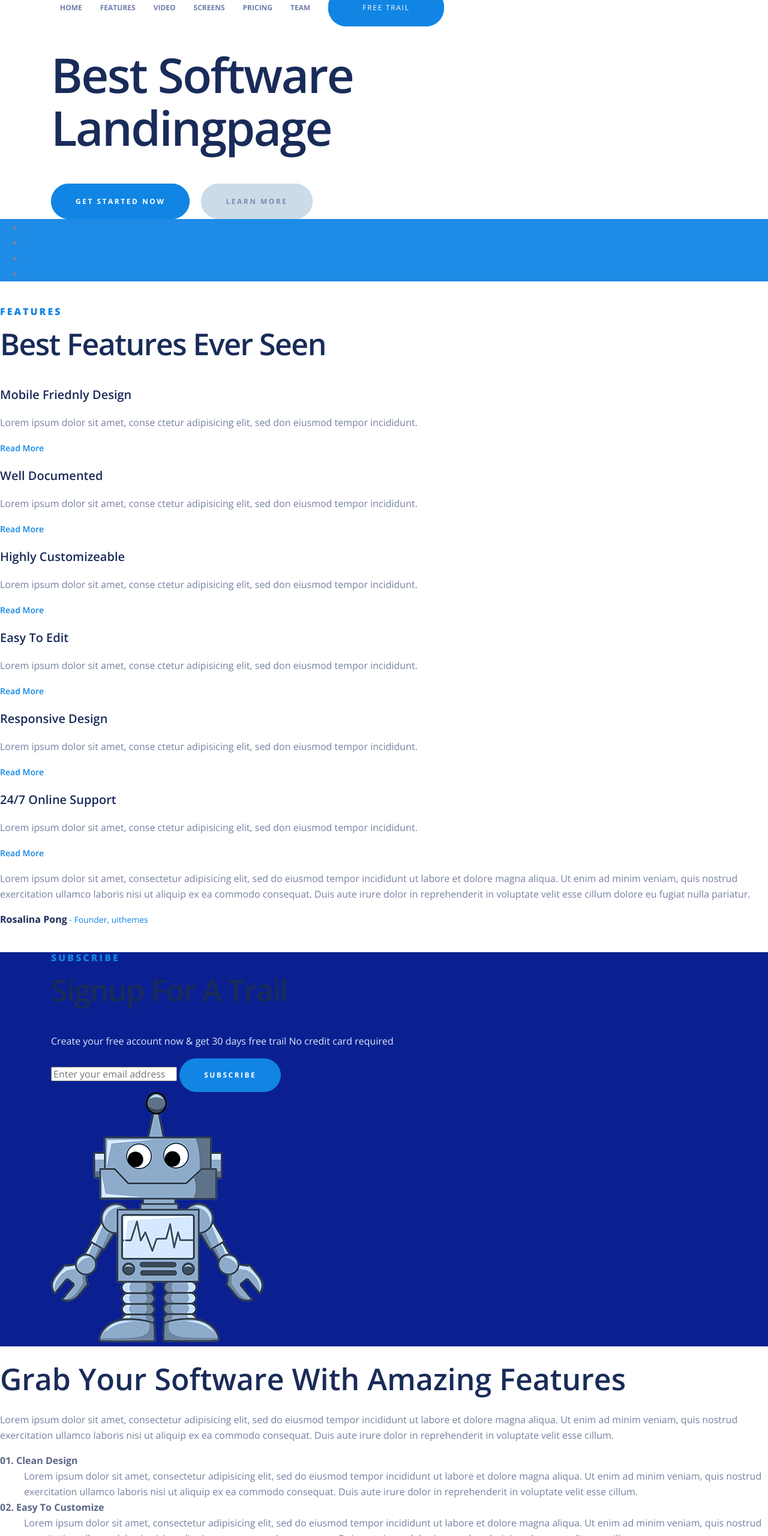
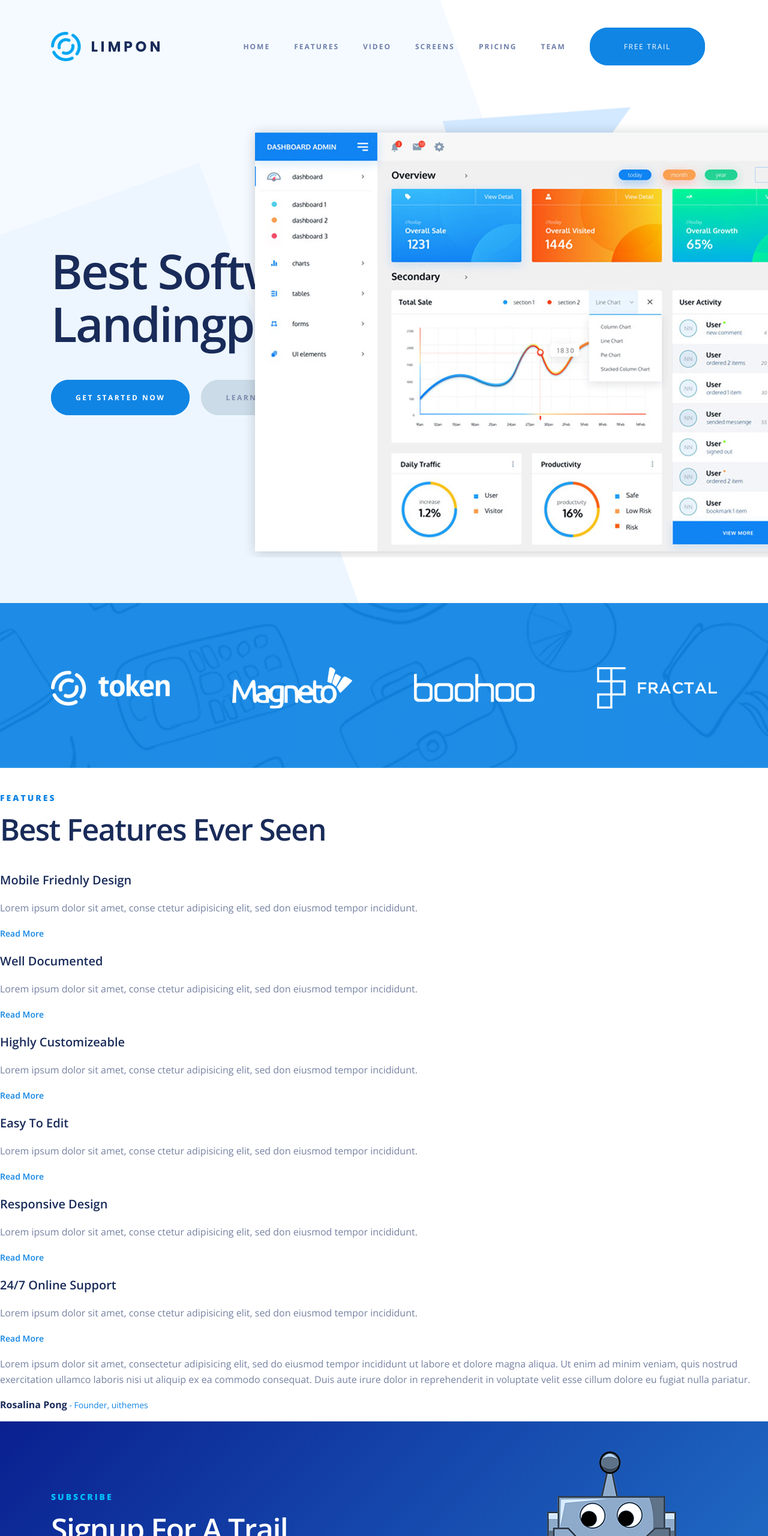
Before and after one commit to liamina027/Limpon, a plain HTML site: page index.html in a window 1280 px wide. Shown: the top 2560 px of the page at 60% size. Drawn offline with nearby package versions, Linux system fonts and the light colour scheme.

Commit message:
html, css, img

```diff
--- a/css/style.css
+++ b/css/style.css
@@ -9,6 +9,7 @@ a {
     text-decoration: none;
 }
 
+/*TITLES*/
 h1 {
     font-size: 80px;
     font-weight: 600;
@@ -18,7 +19,6 @@ h1 {
     max-width: 540px;
     margin-bottom: 65px;
 }
-
 .title-50 {
     font-size: 50px;
     font-weight: 600;
@@ -26,7 +26,6 @@ h1 {
     line-height: 1.2;
     letter-spacing: -1.5px;
 }
-
 .title-50>span {
     font-size: 16px;
     font-weight: 800;
@@ -36,7 +35,6 @@ h1 {
     display: block;
     margin-bottom: 14px;
 }
-
 .title-40 {
     font-size: 40px;
     font-weight: 600;
@@ -44,7 +42,6 @@ h1 {
     line-height: 1.2;
     letter-spacing: -1.1px;
 }
-
 .title-40>span {
     font-size: 18px;
     font-weight: 800;
@@ -54,20 +51,28 @@ h1 {
     display: block;
     margin-bottom: 20px;
 }
-
 .title-h2 {
     font-size: 50px;
     font-weight: 600;
     color: #192b59;
 }
-
 .page-stat .title-50, .page-screen .title-40, .page-plans .title-40 {
     text-align: center;
     margin: 0 auto;
 }
-
 .page-stat .title-50 {
     max-width: 500px;
+}
+.page-grid .title-50>span, .page-subscribe .title-50>span {
+    font-size: 14px;
+}
+.page-subscribe .title-50>span {
+    color: #00bffe;
+}
+.page-subscribe .title-50 {
+    color: #fff;
+    margin: 0;
+    margin-bottom: 30px;
 }
 
 .wrap {
@@ -75,28 +80,7 @@ h1 {
     margin: 0 auto;
 }
 
-.nav {
-    font-size: 12px;
-    font-weight: 700;
-    text-transform: uppercase;
-    list-style-type: none;
-    margin: 0;
-    padding: 0;
-    display: flex;
-}
-
-.nav>li {
-    padding: 0 15px;
-}
-
-.nav-item {
-    color: #6e7ea9;
-}
-
-.btn-group a + a {
-    margin-left: 15px;
-}
-
+/*BUTTONS*/
 .btn-primary {
     font-size: 12px;
     font-weight: 700;
@@ -108,12 +92,10 @@ h1 {
     border-radius: 30px;
     padding: 20px 40px;
 }
-
 .btn-primary:hover {
     color: #1085e4;
-    background-color: #fff;
+    background-color: transparent;
 }
-
 .btn-secondary {
     font-size: 12px;
     font-weight: 700;
@@ -125,17 +107,14 @@ h1 {
     border-radius: 30px;
     padding: 20px 40px;
 }
-
 .btn-secondary:hover {
     background-color: #fff;
 }
-
 .btn-free {
     font-weight: 400;
     padding: 22px 56px;
     letter-spacing: 1.7px;
 }
-
 .btn-info {
     font-size: 12px;
     font-weight: 700;
@@ -147,48 +126,157 @@ h1 {
     border-radius: 30px;
     padding: 20px 40px;
 }
+.btn-info:hover {
+    color: #fff;
+    border: 1px solid #94b4cc;
+    background-color: #94b4cc;
+}
 
+/*PAGE-HEADER*/
+.box-header {
+    display: flex;
+    justify-content: space-between;
+    align-items: center;
+    margin-bottom: 305px;
+}
+.logo {
+    display: block;
+    width: 181px;
+    height: 49px;
+    background-image: url("../img/logo.png");
+}
+.nav {
+    font-size: 12px;
+    font-weight: 700;
+    text-transform: uppercase;
+    list-style-type: none;
+    margin: 0;
+    padding: 0;
+    display: flex;
+}
+.nav>li {
+    padding: 0 20px;
+}
+.nav-item {
+    color: #6e7ea9;
+    letter-spacing: 2px;
+}
+.btn-group a + a {
+    margin-left: 15px;
+}
+.screen-img {
+    display: block;
+    background: url("../img/header-screen.png") no-repeat;
+    width: 895px;
+    height: 740px;
+    position: absolute;
+    right: 0;
+    top: 189px;
+}
+
+/*PAGE-COMPANY*/
+.list-company {
+    list-style-type: none;
+    margin: 0;
+    padding: 0;
+    display: flex;
+    justify-content: space-between;
+    align-items: center;
+    max-width: 1110px;
+    margin: 0 auto;
+}
+.list-company-item {
+    display: block;
+}
+.company-one {
+    background-image: url("../img/company1.png");
+    flex-basis: 198px;
+    height: 58px;
+}
+.company-two {
+    background-image: url("../img/company2.png");
+    flex-basis: 200px;
+    height: 69px;
+}
+.company-three {
+    background-image: url("../img/company3.png");
+    flex-basis: 201px;
+    height: 47px;
+}
+.company-four {
+    background-image: url("../img/company4.png");
+    flex-basis: 200px;
+    height: 69px;
+}
+
+/*PAGE-GRID*/
 .grid-item h3 {
     font-size: 20px;
     font-weight: 600;
     color: #192b59;
 }
-
 .grid-item a {
     font-size: 14px;
     font-weight: 600;
     color: #1085e4;
 }
-
 .grid-text span {
     font-size: 16px;
     font-weight: 700;
     color: #192b59;
 }
-
 .grid-text p:nth-of-type(2) {
     font-size: 14px;
     font-weight: 400;
     color: #1085e4;
 }
 
-.page-subscribe p {
-   color: #dfe8ff;
+/*PAGE-SUBSCRIBE*/
+.box-subscribe {
+    display: flex;
+    justify-content: space-between;
+    align-items: center;
+    max-width: 1110px;
+    margin: 0 auto;
+}
+.info-subscribe {
+    flex-basis: 440px;
+}
+.info-subscribe p {
+    font-size: 18px;
+    color: #dfe8ff;
+}
+.form-subscribe{
+    border: 1px solid #456dbd;
+    border-radius: 37px;
+    width: 537px;
+    height: 67px;
+    margin-top: 39px;
+    display: flex;
+    justify-content: space-around;
+}
+.form-subscribe input[type="email"] {
+    background-color: transparent;
+    border: none;
+    color: #b1c3ee;
+    font-size: 14px;
+    padding-left: 10px;
 }
 
+/*PAGE-SOFTWARE*/
 .page-software dt {
     font-size: 16px;
     font-weight: 700;
     color: #5a6789;
 }
 
+/*PAGE-STAT*/
 .list-stat {
     display: flex;
     justify-content: space-around;
     list-style-type: none;
     margin-top: 76px;
 }
-
 .list-stat>li {
     font-size: 12px;
     font-weight: 700;
@@ -197,7 +285,6 @@ h1 {
     letter-spacing: 2.7px;
     text-align: center;
 }
-
 .list-stat>li>span {
     font-size: 60px;
     color: #bacbdc;
@@ -206,6 +293,7 @@ h1 {
     margin-bottom: 23px;
 }
 
+/*PAGE-APP*/
 .page-app p:nth-of-type(2) {
     font-size: 16px;
     font-weight: 700;
@@ -213,6 +301,7 @@ h1 {
     text-transform: uppercase;
 }
 
+/*PAGE-ANALYTICS*/
 .page-analytics a {
     font-size: 12px;
     font-weight: 700;
@@ -221,6 +310,7 @@ h1 {
     background-color: #1085e4;
 }
 
+/*PAGE-ANALYTICS2*/
 .page-analytics2  a {
     font-size: 12px;
     font-weight: 700;
@@ -229,24 +319,24 @@ h1 {
     background-color: #1085e4;
 }
 
+/*PAGE-SCREEN*/
 .screen {
     margin-top: 70px;
     margin-bottom: -7px;
 }
 
+/*PAGE-CLIENTS*/
 .page-clients p {
     font-size: 14px;
     line-height: 24px;
     color: #8085b1;
 }
-
 .page-clients .name {
     font-size: 22px;
     font-weight: 600;
     line-height: 26px;
     color: #000958;
 }
-
 .page-clients .position {
     font-size: 14px;
     font-weight: 700;
@@ -256,19 +346,19 @@ h1 {
     display: block;
 }
 
+/*PAGE-PLANS*/
 .box-price {
     display: flex;
     justify-content: space-between;
-    padding-bottom: 120px;
+    margin-bottom: 120px;
+    margin-top: 80px;
 }
-
 .box-price-item {
     background-color: #f5faff;
-    margin-top: 83px;
-    padding: 69px 77px 97px 77px;
+    flex-basis: 32%;
+    padding: 90px 0 96px 0;
     position: relative;
 }
-
 .box-price-item::after {
     content: "";
     position: absolute;
@@ -280,82 +370,84 @@ h1 {
     border-top: 625px solid #edf4fb;
     border-right: 0px solid transparent;
 }
-
 .box-price-item.active::after {
-    content: "";
-    border: none;
+    display:none;
 }
-
 .box-price-item.active {
     background-color: #192b59;
     color: #fff;
 }
-
 .box-price-item ul {
     font-size: 14px;
     list-style-type: none;
     padding: 19px 0 32px 0;
 }
-
 .box-price-item ul>li {
     padding-bottom: 14px;
 }
-
 .box-price-item .title-h3 {
     font-size: 70px;
     font-weight: 700;
     color: #000958;
-    letter-spacing: -2.5px;
-    line-height: 0.93;
+    letter-spacing: -1px;
     margin: 0;
+    margin-bottom: 15px;
 }
-
+.box-price-item:nth-child(1) .title-h3 {
+    margin-bottom: 35px;
+}
 .box-price-item.active .title-h3 {
     color: #fff;
 }
-
 .box-price-item strong {
     font-size: 14px;
     font-weight: 700;
     color: #0084ff;
     text-transform: uppercase;
-    letter-spacing: 3px;
+    letter-spacing: 2.5px;
 }
-
 .box-price-item.active strong {
     color: #fff;
 }
-
 .box-price-item .title-h3>span {
     font-size: 20px;
-    letter-spacing: -0.7px;
 }
-
 .box-price-item .title-h3 span:nth-of-type(2) {
     color: #7b8ab2;
 }
 
 /*PAGE*/
+.page-header {
+    background: url("../img/header-bg.png") no-repeat;
+    background-size: cover;
+    padding: 53px 0 330px 0;
+    position: relative;
+}
 .page-company {
-    background-color: #1e8ce6;
+    background: url("../img/company-bg.png") no-repeat;
+    background-size: cover;
+    padding: 106px 0 99px 0;
 }
-
 .page-subscribe {
-    background-color: #0a2090;
+    background: rgba(10,32,144,1);
+    background: -moz-linear-gradient(-45deg, rgba(10,32,144,1) 0%, rgba(35,120,205,1) 100%);
+    background: -webkit-gradient(left top, right bottom, color-stop(0%, rgba(10,32,144,1)), color-stop(100%, rgba(35,120,205,1)));
+    background: -webkit-linear-gradient(-45deg, rgba(10,32,144,1) 0%, rgba(35,120,205,1) 100%);
+    background: -o-linear-gradient(-45deg, rgba(10,32,144,1) 0%, rgba(35,120,205,1) 100%);
+    background: -ms-linear-gradient(-45deg, rgba(10,32,144,1) 0%, rgba(35,120,205,1) 100%);
+    background: linear-gradient(135deg, rgba(10,32,144,1) 0%, rgba(35,120,205,1) 100%);
+    filter: progid:DXImageTransform.Microsoft.gradient( startColorstr='#0a2090', endColorstr='#2378cd', GradientType=1 );
+    padding: 50px 0 55px 0;
 }
-
 .page-stat, .page-screen {
     background-color: #edf6ff;
 }
-
 .page-stat {
     padding: 116px 0 96px 0;
 }
-
 .page-screen, .page-plans {
     text-align: center;
 }
-
 .page-screen {
     padding: 116px 0 0 0;
 }
--- a/index.html
+++ b/index.html
@@ -27,9 +27,9 @@
 <body>
     <!--Блок 1-->
     <div class = "page-header"><!--Фон для всего блока-->
-        <div class = "wrap"><!--Сделать навигацию и логотип в одну строку-->
-            <a href=""></a><!--Логотип-->
-            <ul class = "nav"><!--Навигация-->
+        <div class = "wrap box-header"><!--Сделать навигацию и логотип в одну строку-->
+            <a href="" class = "logo"></a>
+            <ul class = "nav">
                 <li><a href="" class="nav-item">Home</a></li>
                 <li><a href="" class="nav-item">Features</a></li>
                 <li><a href="" class="nav-item">Video</a></li>
@@ -46,15 +46,16 @@
                 <a href="" class = "btn-secondary">learn more</a>
             </div>
         </div>
+        <div class="screen-img"></div>
     </div>
 
     <!--Блок 2-->
     <div class = "page-company"><!--Фон для блока-->
-        <ul><!--Спонсоры-->
-            <li></li>
-            <li></li>
-            <li></li>
-            <li></li>
+        <ul class="list-company"><!--Спонсоры-->
+            <li class="list-company-item company-one"></li>
+            <li class="list-company-item company-two"></li>
+            <li class="list-company-item company-three"></li>
+            <li class="list-company-item company-four"></li>
         </ul>
     </div>
 
@@ -113,12 +114,14 @@
 
     <!--Блок 4-->
     <div class = "page-subscribe"><!--Фон-->
-        <div class = "wrap"><!--Контейнер-->
-            <div><!--Левый столбец-->
+        <div class = "box-subscribe"><!--Контейнер-->
+            <div class = "info-subscribe"><!--Левый столбец-->
                 <h2 class = "title-50"><span>Subscribe</span> Signup For A Trail</h2>
                 <p>Create your free account now & get 30 days free trail No credit card required</p>
-                <input type="emial" placeholder="Enter your email address">
-                <button type="submit" class = "btn-primary">Subscribe</button>
+                <div class="form-subscribe">
+                    <input type="email" placeholder="Enter your email address">
+                    <button type="submit" class = "btn-primary">Subscribe</button>
+                </div>
             </div>
             <img src="img/robot.png" alt="Robot">
         </div>
```
Also changed, not shown: img/company-bg.png (renamed from img/sponsors-bg.png), img/company1.png (renamed from img/sponsors-logo1.png), img/company2.png (renamed from img/sponsors-logo2.png), img/company3.png (renamed from img/sponsors-logo3.png), img/company4.png (renamed from img/sponsors-logo4.png), img/photo.png (deleted), img/plans-bg.png (deleted).
